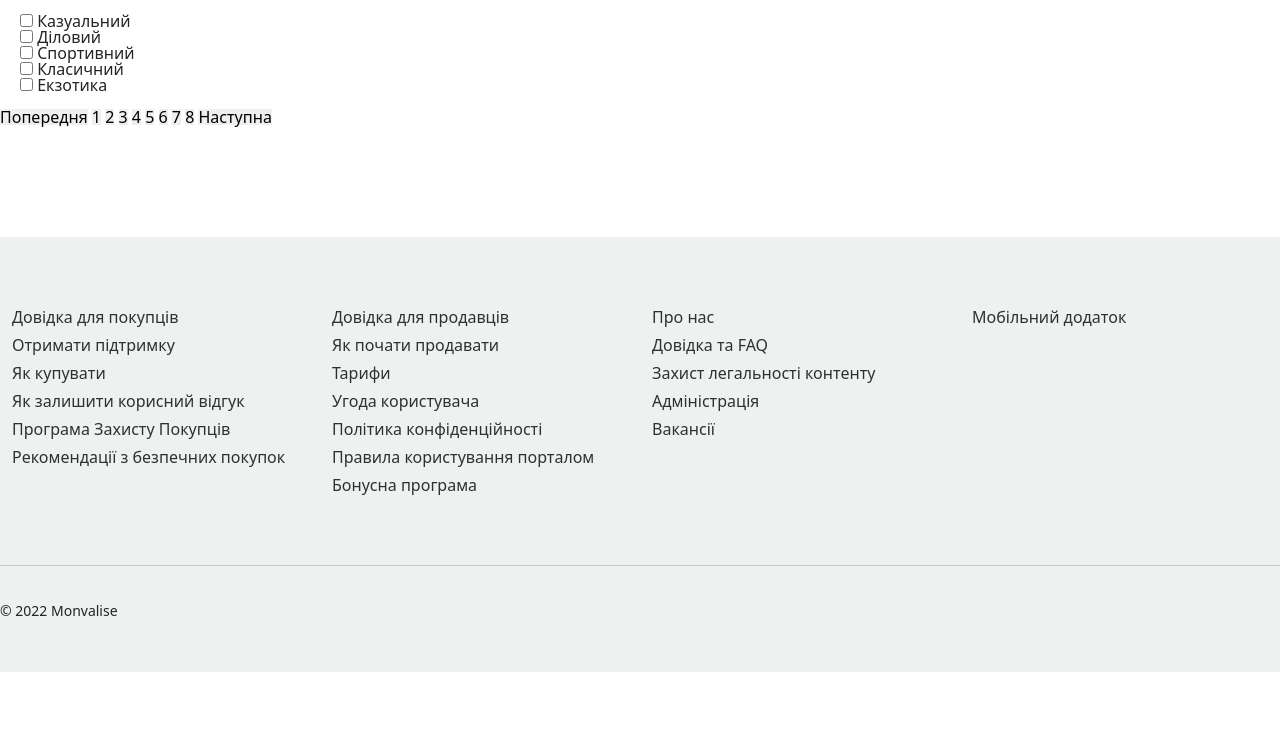
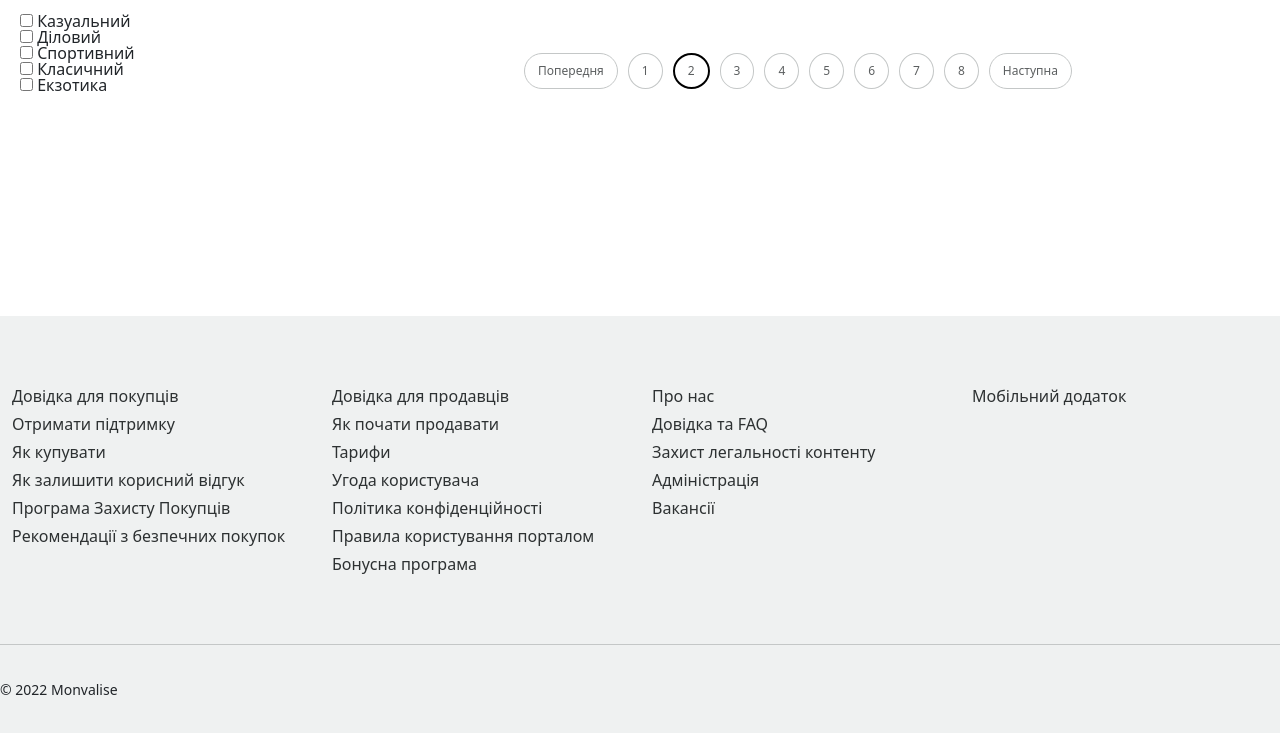
Before and after one commit to TetianaChykalova/geek-group-test, a plain HTML site: page index.html in a window 1280 px wide. Shown: the part 1809-2542 px from the top of the page. Before the commit the page ends 2481 px from the top, so only its background shows below. Drawn offline with Linux system fonts and the light colour scheme.

Commit message:
pages done

```diff
--- a/css/style.css
+++ b/css/style.css
@@ -162,6 +162,32 @@ main {
     margin: 0;
 }
 
+.pages {
+    display: flex;
+    justify-content: center;
+    margin: 60px 0 115px 0;
+}
+.pages button {
+    background: #fff;
+    font-weight: 400;
+    font-size: 12px;
+    line-height: 150%;
+    color: #5C5F60;
+    padding: 7px 13px;
+    margin: 0 10px 0 0;
+}
+.pages-text {
+    border: 1px solid #C4C7C7;
+    border-radius: 100px;
+}
+.pages-num {
+    border: 1px solid #C4C7C7;
+    border-radius: 50%;
+}
+.pages-active {
+    border: 2px solid #000;
+}
+
 
 
 
--- a/index.html
+++ b/index.html
@@ -559,24 +559,23 @@
 
                     <!--        cards-->
                     <div class="cards" id="cards-list"></div>
+
+                    <!--    pages-->
+                    <div class="pages">
+                        <button class="pages-text">Попередня</button>
+                        <button class="pages-num">1</button>
+                        <button class="pages-num pages-active">2</button>
+                        <button class="pages-num">3</button>
+                        <button class="pages-num">4</button>
+                        <button class="pages-num">5</button>
+                        <button class="pages-num">6</button>
+                        <button class="pages-num">7</button>
+                        <button class="pages-num">8</button>
+                        <button class="pages-text">Наступна</button>
+                    </div>
                 </div>
             </section>
 
-            <!--    pages-->
-            <section>
-                <div>
-                    <button>Попередня</button>
-                    <button>1</button>
-                    <button>2</button>
-                    <button>3</button>
-                    <button>4</button>
-                    <button>5</button>
-                    <button>6</button>
-                    <button>7</button>
-                    <button>8</button>
-                    <button>Наступна</button>
-                </div>
-            </section>
         </div>
 
     </main>
```
